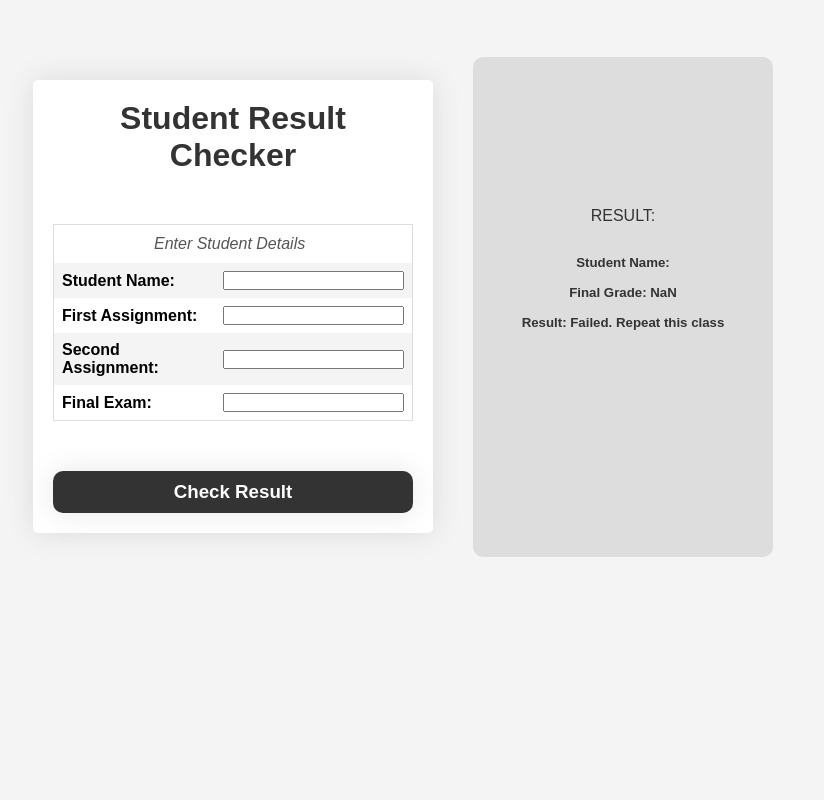
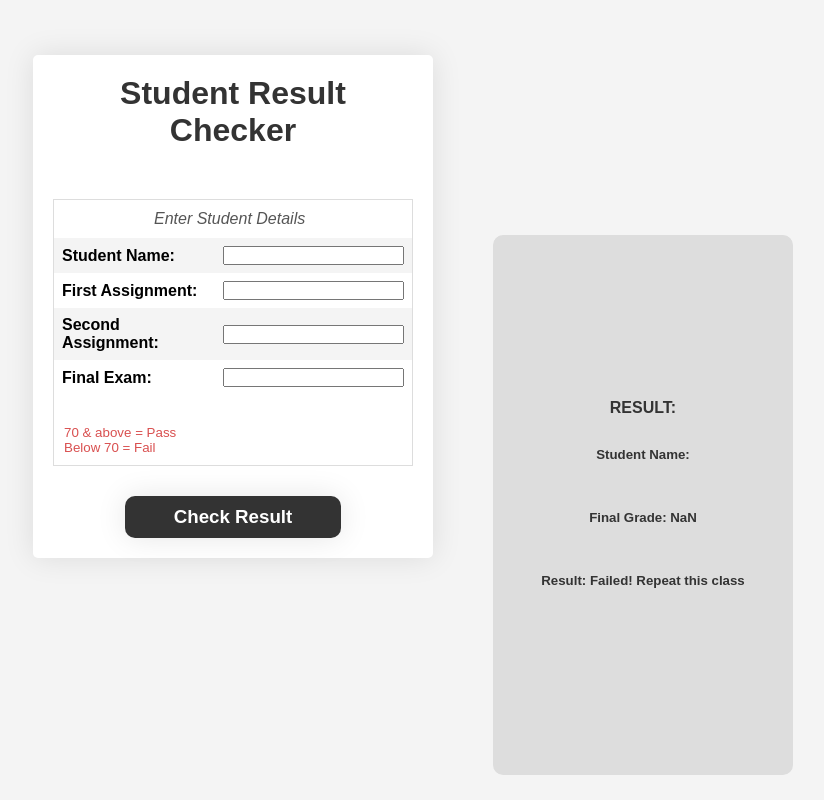
Before and after one commit to BrianE-Dev/ResultChecker, a plain HTML site: page index.html in a window 1280 px wide. Both pictures are taken after a click on the button "Check Result". Shown: the whole page, without its empty margins (237-1061 px from the left). Drawn offline with Linux system fonts and the light colour scheme.

Commit message:
major changes

```diff
--- a/index.html
+++ b/index.html
@@ -34,22 +34,23 @@
             <tr>
             </tr>
         </table>
+            <div class="small_note">
+                <p>70 & above = Pass</p>
+                 <p>Below 70 = Fail</p>
+            </div>
         </div>
         </form>
 
         <button onclick="checkResult()"><h3>Check Result</h3></button>
 
     </div>
+     <div class="get_" id="result">
 
-        <div class="finalResult">
-            <div class="status">
-            <p>RESULT:</p>
-            <h5 id="result"></h5>
-        </div>
-        </div>
+    </div>
+
+    </div>
 
 
-    </div>
     <script src="script.js"></script>
 </body>
 </html>
--- a/script.js
+++ b/script.js
@@ -21,10 +21,16 @@ function checkResult() {
     console.log("Passed:", hasPassed);
     console.log("Excellent Performance:", isExcellent);
     document.getElementById("result").innerHTML =
-                    `<p> Student Name: ${studentName}</p><br>
-                        <p> Final Grade: ${finalGrade}</p><br>
-                        <p> Result: Passed</p>
-                                                    `;
+                    `
+                    <div class="finalResult">
+                    <div class="status">
+                            <p>RESULT:</p>
+                            <h5>Student Name: ${studentName}</h5><br>
+                            <h5>Final Grade: ${finalGrade}</h5><br>
+                            <h5>Result: Passed!</h5>
+                    </div>
+                    </div>
+                    `;
     }
     else{
         console.log("Student Name:", studentName);
@@ -32,9 +38,15 @@ function checkResult() {
     console.log("Final Grade:", finalGrade);
         console.log("Failed:", hasFailed);
         document.getElementById("result").innerHTML =
-                        `<p> Student Name: ${studentName}</p><br>
-                        <p> Final Grade: ${finalGrade}</p><br>
-                        <p> Result: Failed. Repeat this class</p>
-                                                    `;
+                        `
+                        <div class="finalResult">
+                        <div class="status">
+                            <h4>RESULT:</h4>
+                            <h5>Student Name: ${studentName}</h5><br>
+                            <h5>Final Grade: ${finalGrade}</h5><br>
+                            <h5>Result: Failed! Repeat this class</h5>
+                        </div>
+                        </div>
+                        `;
     }
 }
--- a/style.css
+++ b/style.css
@@ -10,7 +10,7 @@ body{
 }
 .container{
     max-width: 400px;
-    margin: 60px 0 ;
+    margin: 35px 0 35px 250px;
     background: #fff;
     padding: 20px;
     border-radius: 5px;
@@ -18,11 +18,7 @@ body{
 
 }
 .wrapper{
-    display: flex;
-    flex-direction: row;
-    justify-content: center;
     align-items: center;
-    gap: 40px;
 }
 .container h1{
     text-align: center;
@@ -37,10 +33,16 @@ table, td{
     border: none;
     padding: 8px;
 }
+.small_note{
+    padding: 30px 10px 10px;
+    color: rgb(217, 80, 80);
+    font-size:smaller;
+}
 .wrap{
     /* text-align: center; */
     margin-bottom: 30px;
     border: 1px solid #ddd;
+
 }
 .details{
     margin: 10px 0;
@@ -53,14 +55,11 @@ table, td{
 .second{
     background-color: #ffffff;
 }
-.status{
-    margin-top: 20px;
-    text-align: center;
-}
 button{
+    margin: 0 auto;
     display: block;
-    margin-top: 50px;
-    width: 100%;
+    margin-top: 30px;
+    width: 60%;
     padding: 10px;
     background-color: #333;
     box-shadow: 0 0 30px rgba(0,0,0,0.1);
@@ -72,16 +71,23 @@ button{
 }
 .status{
     margin-top: 150px;
+    padding-top: 164px;
 }
 .status h5{
     margin-top: 30px;
+}
+.get_{
+    position: absolute;
+    bottom: 25px;
+    right: 250px
 }
 .finalResult{
     background-color: #ddd;
     border-radius: 10px;
     color:#333;
     width: 300px;
-    height: 500px;
+    height: 540px;
+    text-align: center;
 }
 button:hover{
     background-color: #02a571;
```
